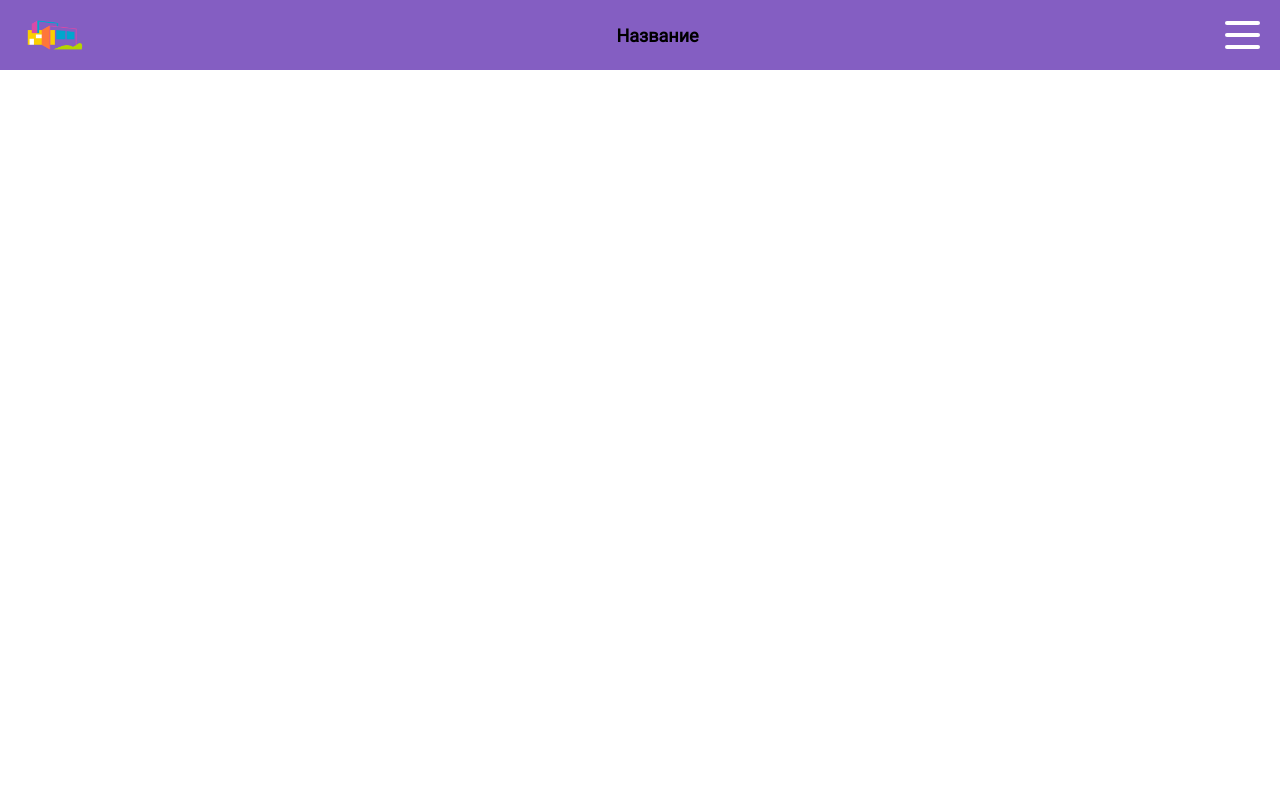
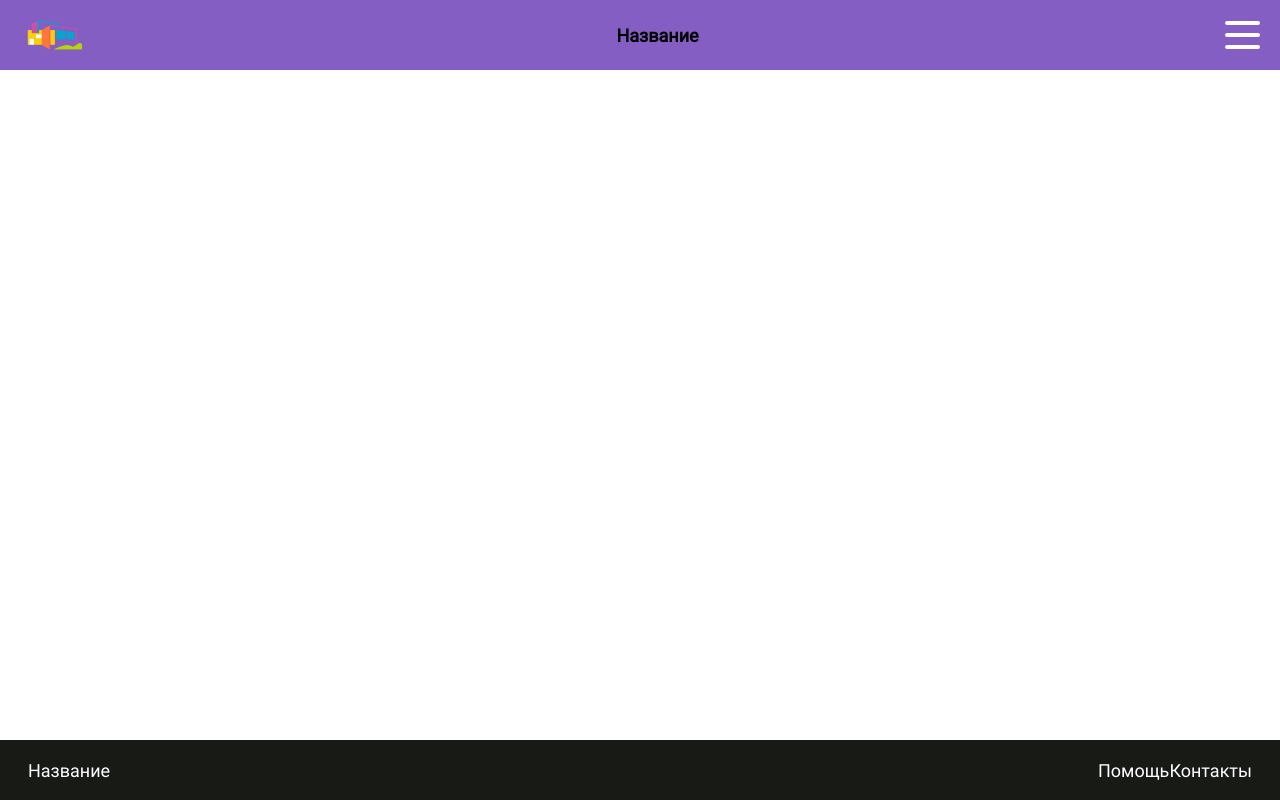
Before and after one commit to alinatuktarova/system, a React (Create React App) app: page / in a window 1280 px wide. Built offline with nearby package versions, Linux system fonts and the light colour scheme.

Commit message:
Добавление компонента Footer

```diff
--- a/src/App.js
+++ b/src/App.js
@@ -1,14 +1,16 @@
 import React from 'react'
-import './App.css';
+import styles from './App.module.scss';
 import DropDownMenu from './components/DropDownMenu/DropDownMenu';
+import Footer from './components/Footer/Footer';
 import Header from './components/Header/Header';
 
 function App() {
   return (
-    <>
+    <div className={styles.app}>
       <Header />
       <DropDownMenu />
-    </>
+      <Footer />
+    </div>
   );
 }
 
--- /dev/null
+++ b/src/App.module.scss
@@ -0,0 +1,14 @@
+p{
+    font-size: 30px;
+  }
+
+.app{
+  display: flex;
+  flex-direction: column;
+  justify-content: space-between;
+  height: 100%;
+}
+
+.box{
+  flex-grow: 1;
+}
--- /dev/null
+++ b/src/components/Footer/Footer.js
@@ -0,0 +1,16 @@
+import React from 'react'
+import styles from './Footer.module.scss'
+
+const Footer = () => (
+  <>
+    <div className={styles.footer}>
+      <h2 className={styles.footer__title}>Название</h2>
+      <div className={styles.footer__block_text}>
+        <span>Помощь</span>
+        <span>Контакты</span>
+      </div>
+    </div>
+  </>
+)
+
+export default Footer
--- /dev/null
+++ b/src/components/Footer/Footer.module.scss
@@ -0,0 +1,31 @@
+@import '../../mixins/colors.scss';
+@import "../../mixins/fonts.scss";
+
+.footer{
+    width: 100%;
+    height: 60px;
+    background-color: $color-black;
+    display: flex;
+    align-items: center;
+    justify-content: space-between;
+    color: white;
+    left: 0;
+    bottom: 0;
+}
+
+.footer__title{
+    display: block;
+    @include Subjects;
+    margin-left: 28px;
+}
+
+.footer__block_text{
+    display: flex;
+    @include Subjects;
+    display: block;
+    cursor: pointer;
+    margin-right: 28px;
+    &:first-child{
+        margin-left: 30px;
+    }
+}
--- a/src/index.css
+++ b/src/index.css
@@ -1,4 +1,38 @@
 body {
   margin: 0;
   padding: 0;
+  height: 100%;
 }
+
+html{
+  height: 100%;
+}
+
+head{
+  height: 100%;
+}
+
+*{
+  box-sizing: border-box;
+}
+
+#root{
+  height: 100%;
+}
+
+a{
+  text-decoration: none;
+}
+
+::-webkit-scrollbar{
+  width: 8px;
+}
+
+::-webkit-scrollbar-thumb{
+  background-color: #a1a1a1;
+  border-radius: 5px;
+}
+
+::-webkit-scrollbar-track{
+  background-color: white;
+}
```
Also changed, not shown: src/App.css (deleted).
